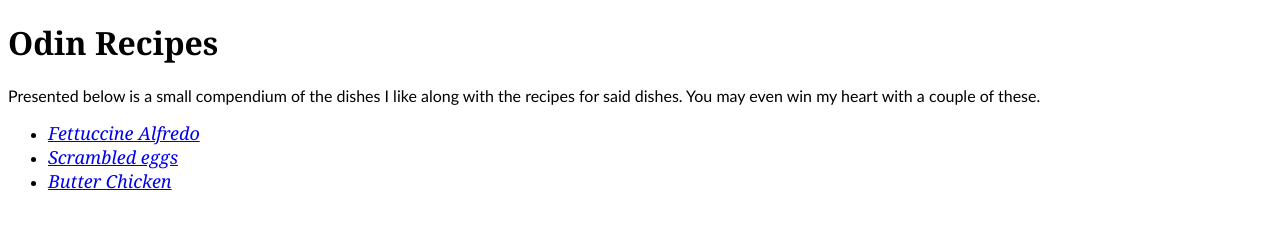
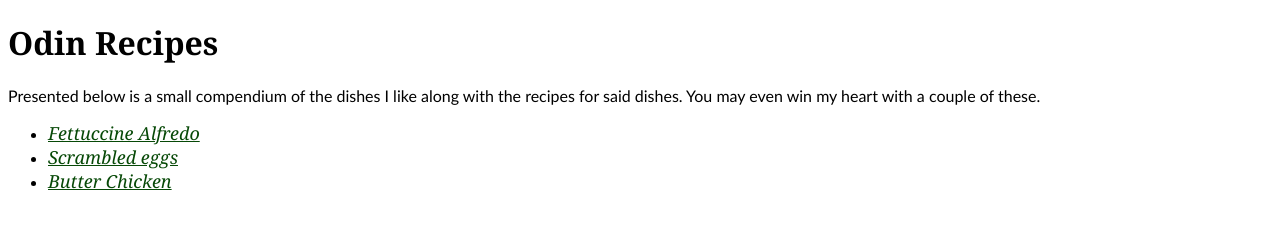
Before and after one commit to fl0werpowers/odin-recipes, a plain HTML site: page index.html in a window 1280 px wide. Drawn offline with Linux system fonts and the light colour scheme.

Commit message:
Give links friendlier colors

```diff
--- a/style.css
+++ b/style.css
@@ -5,6 +5,10 @@ h4,
 h5,
 h6 {
     font-family: Georgia, 'Times New Roman', Times, serif
+}
+
+a {
+    color: rgb(7, 73, 7);
 }
 
 body {
```
